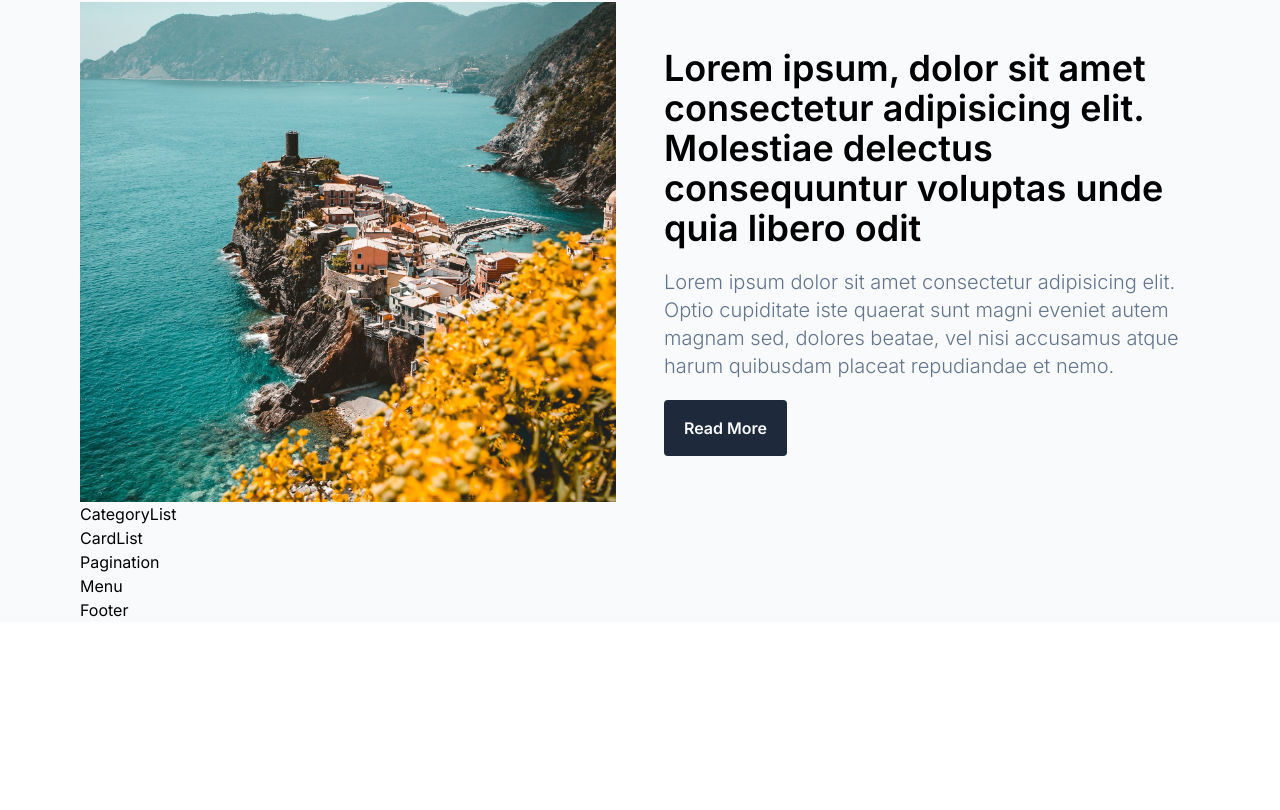
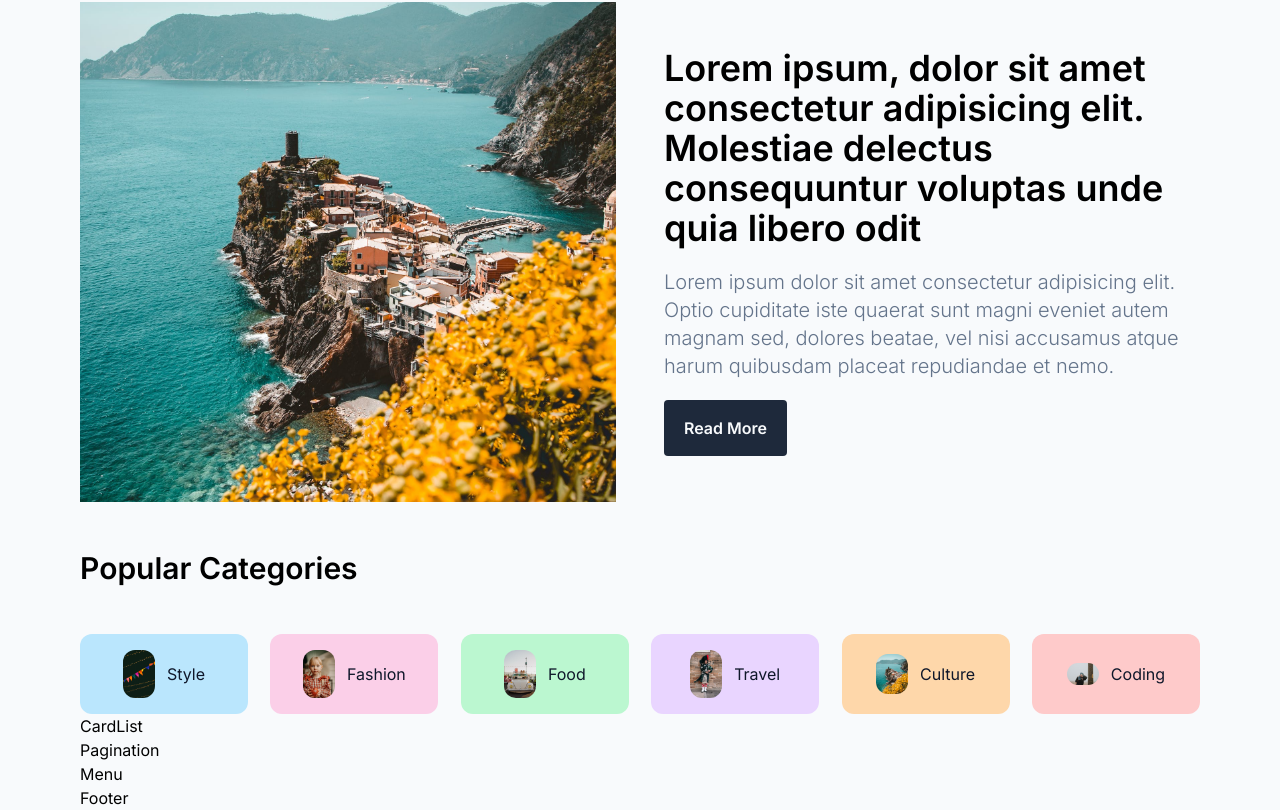
Before and after one commit to moein-github/nextjs-blog-app, a Next.js app: page / in a window 1280 px wide. Shown: the part 442-1252 px from the top of the page. Before the commit the page ends 1064 px from the top, so only its background shows below. Built offline with nearby package versions, Linux system fonts and the light colour scheme.

Commit message:
implement categoty list component

```diff
--- a/src/components/CategoryList.tsx
+++ b/src/components/CategoryList.tsx
@@ -1,3 +1,95 @@
+import Image from "next/image";
+import Link from "next/link";
+
 export default function CategoryList() {
-  return <div>CategoryList</div>;
+  return (
+    <div className="">
+      <h1 className="my-12 text-3xl font-semibold">Popular Categories</h1>
+      <div className="flex flex-wrap justify-between items gap-x-5">
+        <Link
+          href="/blog?cat=style"
+          className="flex items-center justify-center gap-3 capitalize w-[15%] h-20 rounded-xl text-slate-900 bg-sky-200"
+        >
+          <Image
+            src="/style.png"
+            alt=""
+            width={32}
+            height={32}
+            className="rounded-xl"
+          />
+          style
+        </Link>
+
+        <Link
+          href="/blog?cat=fashion"
+          className="flex items-center justify-center gap-3 capitalize w-[15%] h-20 rounded-xl text-slate-900 bg-pink-200"
+        >
+          <Image
+            src="/fashion.png"
+            alt=""
+            width={32}
+            height={32}
+            className="rounded-xl"
+          />
+          fashion
+        </Link>
+
+        <Link
+          href="/blog?cat=food"
+          className="flex items-center justify-center gap-3 capitalize w-[15%] h-20 rounded-xl text-slate-900 bg-green-200"
+        >
+          <Image
+            src="/food.png"
+            alt=""
+            width={32}
+            height={32}
+            className="rounded-xl"
+          />
+          food
+        </Link>
+
+        <Link
+          href="/blog?cat=travel"
+          className="flex items-center justify-center gap-3 capitalize w-[15%] h-20 rounded-xl text-slate-900 bg-purple-200"
+        >
+          <Image
+            src="/travel.png"
+            alt=""
+            width={32}
+            height={32}
+            className="rounded-xl"
+          />
+          travel
+        </Link>
+
+        <Link
+          href="/blog?cat=culture"
+          className="flex items-center justify-center gap-3 capitalize w-[15%] h-20 rounded-xl text-slate-900 bg-orange-200"
+        >
+          <Image
+            src="/culture.png"
+            alt=""
+            width={32}
+            height={32}
+            className="rounded-xl"
+          />
+          culture
+        </Link>
+
+        <Link
+          href="/blog?cat=coding"
+          className="flex items-center justify-center gap-3 capitalize w-[15%] h-20 rounded-xl text-slate-900 bg-red-200"
+        >
+          <Image
+            src="/coding.png"
+            alt=""
+            width={32}
+            height={32}
+            className="rounded-xl"
+          />
+          coding
+        </Link>
+      </div>
+    </div>
+  );
 }
--- a/src/components/ThemeToggle.tsx
+++ b/src/components/ThemeToggle.tsx
@@ -18,7 +18,7 @@ export default function ThemeToggle() {
       <div
         className={`w-4 h-4 rounded-full bg-white absolute ${
           theme === "dark"
-            ? "right-[3px] bg-slate-800"
+            ? "right-[3px] bg-slate-900"
             : "left-[3px] bg-slate-50"
         }`}
       ></div>
```
